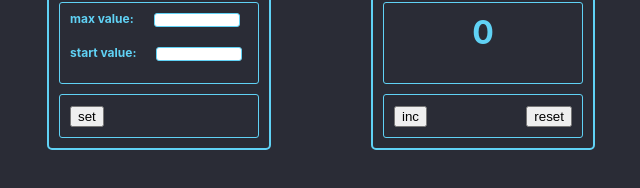
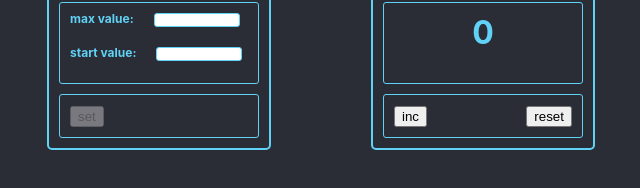
Before and after one commit to SergBobrov/smart_counter, a React (Create React App) app: page / in a window 1280 px wide. Shown: the part 330-518 px from the top of the page, without its empty margins (319-959 px from the left). Built offline with nearby package versions, Linux system fonts and the light colour scheme.

Commit message:
second counter disable

```diff
--- a/src/App.tsx
+++ b/src/App.tsx
@@ -29,7 +29,10 @@ function App() {
     }
 
     const disabledSet = () => {
-        return false
+        if (startValue !== 0 || maxValue !==5) {
+            return false
+        }
+        return true;
     }
 
     const disabledInc = () => {
```
